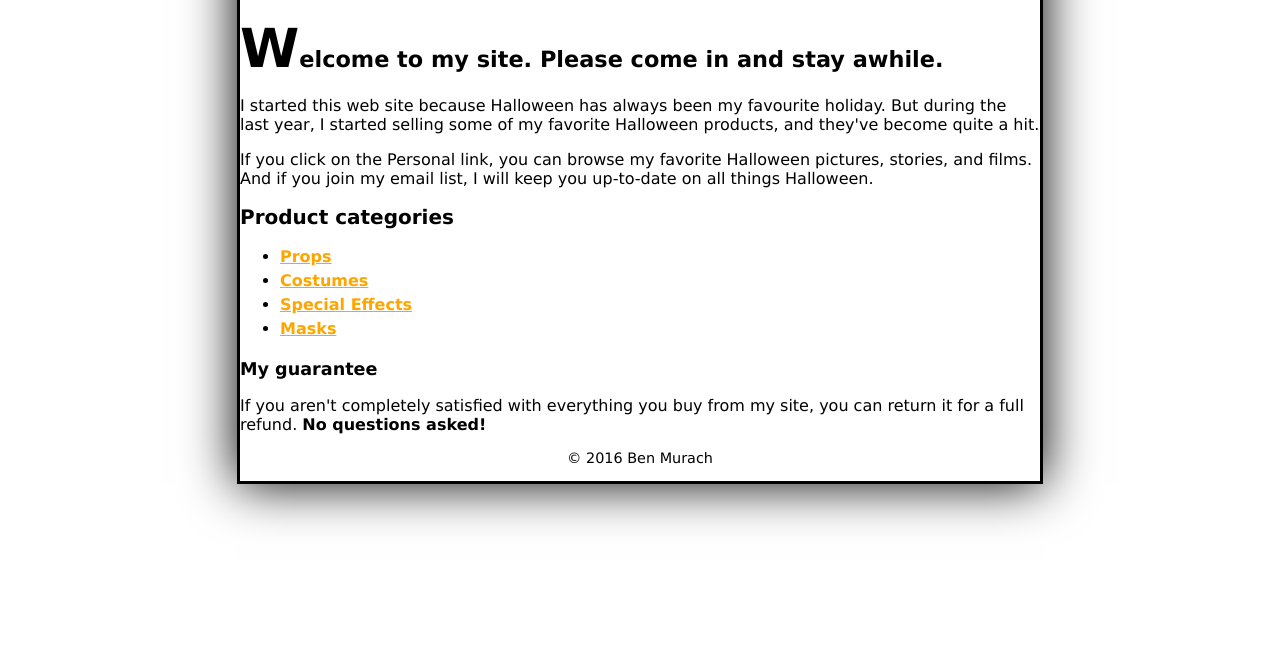
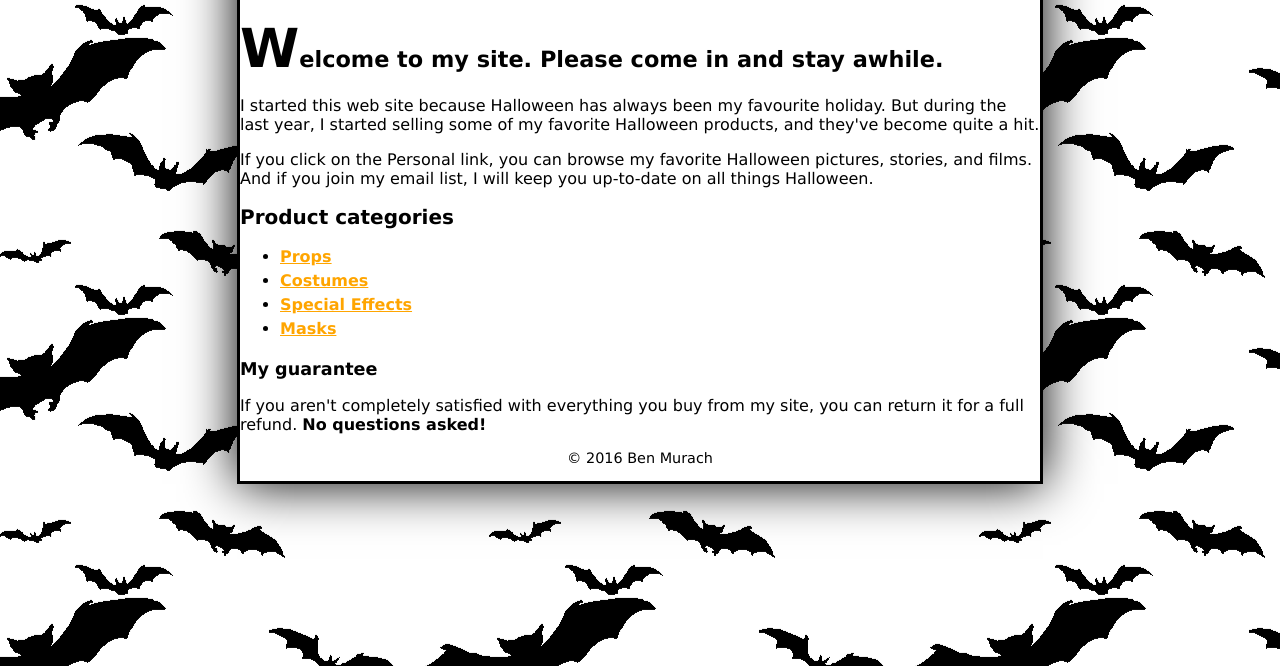
Before and after one commit to jonchampagne/prog1247-assignment2, a plain HTML site: page index.html in a window 1280 px wide. Shown: the part 134-800 px from the top of the page. Drawn offline with Linux system fonts and the light colour scheme.

Commit message:
Add a background image behind the body of the page that uses the bats.gif file in the imagesfolder. This image should repeat both horizontally and vertically.

```diff
--- a/styles/main.css
+++ b/styles/main.css
@@ -1,3 +1,7 @@
+
+html {
+  background: url(../images/bats.gif) center;
+}
 body  {
 	font-family: Verdana, Arial, Helvetica, sans-serif;
 	background-color: white;
```
Also changed, not shown: images/bats.gif (added).
